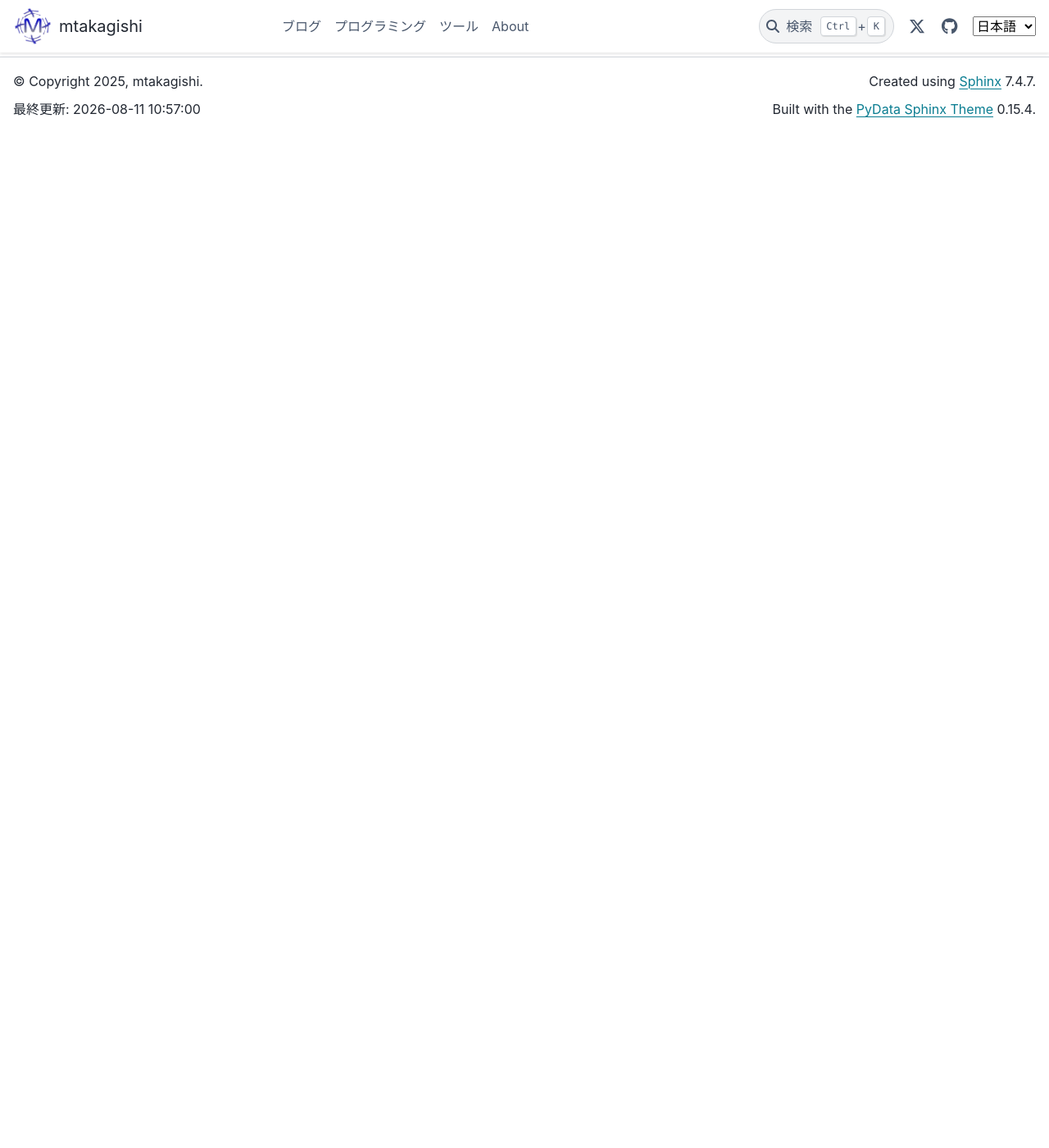
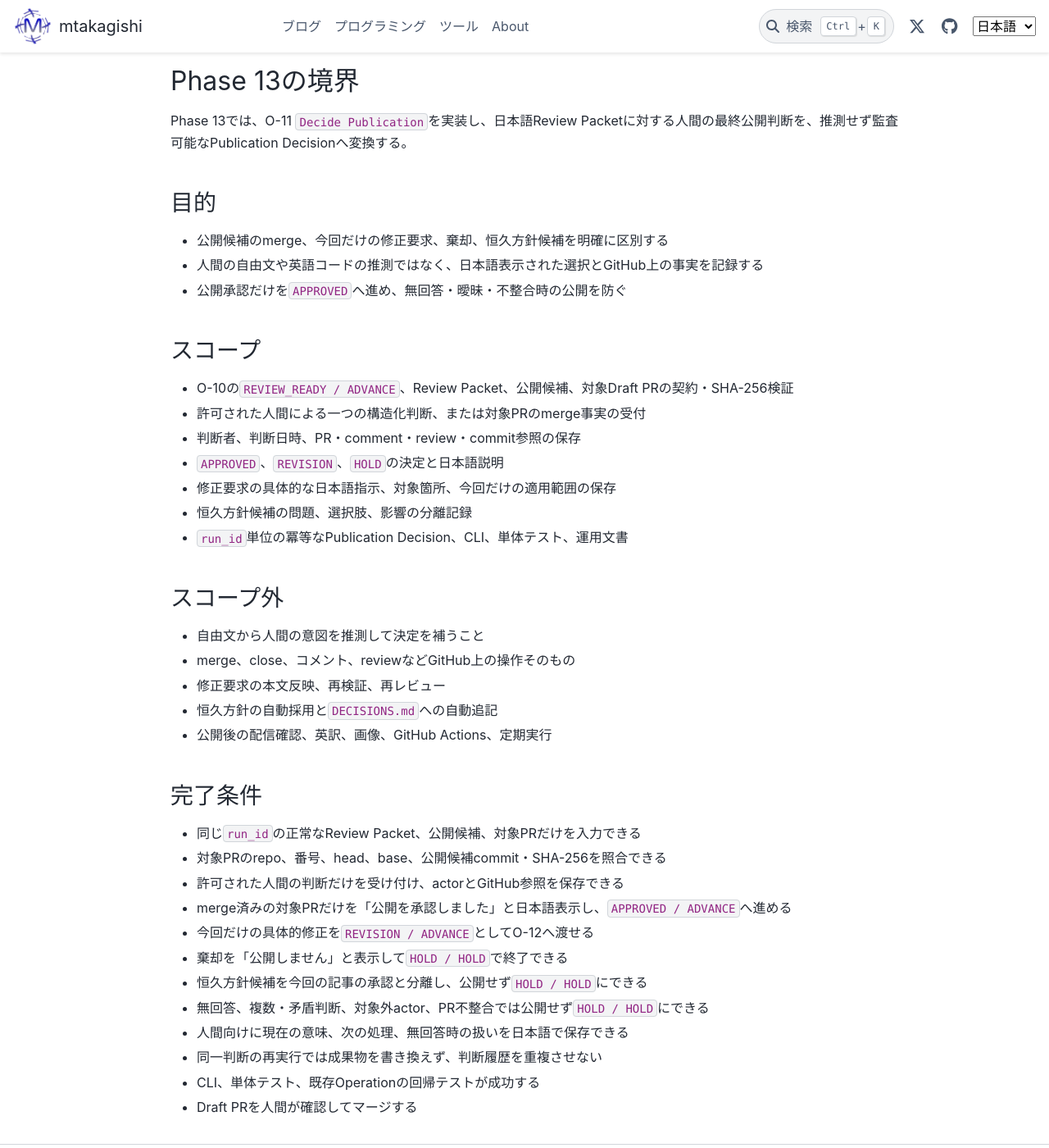
Before and after one commit to mtakagishi/note, a Sphinx documentation site: the page built from docs/agents/knowledge-harness/CHARTER.md, in a window 1280 px wide and 1400 px high, scrolled down 13638 px. Shown: the whole window at 82% size. Built offline with Sphinx 7.4.7 and the PyData theme 0.15.4, drawn with Linux system fonts in a browser that asks for light colours; before the commit the page ends 13800 px from its top, so only the background shows below that.

Commit message:
O-11 Decide Publicationの実装境界を定義 (#24)
* O-11 Decide Publicationの境界を定義

* Draft PRの状態を記録

---------

Co-authored-by: mtakagishi <mtakagishi+github@gimail.com>

```diff
--- a/docs/agents/knowledge-harness/CHARTER.md
+++ b/docs/agents/knowledge-harness/CHARTER.md
@@ -440,3 +440,46 @@ Phase 12では、O-10 `Prepare Review`を実装し、検証済みの日本語Dra
 - 同一入力では成果物やDraft PR準備情報を不要に書き換えない
 - CLI、単体テスト、既存Operationの回帰テストが成功する
 - Draft PRを人間が確認してマージする
+
+## Phase 13の境界
+
+Phase 13では、O-11 `Decide Publication`を実装し、日本語Review Packetに対する人間の最終公開判断を、推測せず監査可能なPublication Decisionへ変換する。
+
+### 目的
+
+- 公開候補のmerge、今回だけの修正要求、棄却、恒久方針候補を明確に区別する
+- 人間の自由文や英語コードの推測ではなく、日本語表示された選択とGitHub上の事実を記録する
+- 公開承認だけを`APPROVED`へ進め、無回答・曖昧・不整合時の公開を防ぐ
+
+### スコープ
+
+- O-10の`REVIEW_READY / ADVANCE`、Review Packet、公開候補、対象Draft PRの契約・SHA-256検証
+- 許可された人間による一つの構造化判断、または対象PRのmerge事実の受付
+- 判断者、判断日時、PR・comment・review・commit参照の保存
+- `APPROVED`、`REVISION`、`HOLD`の決定と日本語説明
+- 修正要求の具体的な日本語指示、対象箇所、今回だけの適用範囲の保存
+- 恒久方針候補の問題、選択肢、影響の分離記録
+- `run_id`単位の冪等なPublication Decision、CLI、単体テスト、運用文書
+
+### スコープ外
+
+- 自由文から人間の意図を推測して決定を補うこと
+- merge、close、コメント、reviewなどGitHub上の操作そのもの
+- 修正要求の本文反映、再検証、再レビュー
+- 恒久方針の自動採用と`DECISIONS.md`への自動追記
+- 公開後の配信確認、英訳、画像、GitHub Actions、定期実行
+
+### 完了条件
+
+- 同じ`run_id`の正常なReview Packet、公開候補、対象PRだけを入力できる
+- 対象PRのrepo、番号、head、base、公開候補commit・SHA-256を照合できる
+- 許可された人間の判断だけを受け付け、actorとGitHub参照を保存できる
+- merge済みの対象PRだけを「公開を承認しました」と日本語表示し、`APPROVED / ADVANCE`へ進める
+- 今回だけの具体的修正を`REVISION / ADVANCE`としてO-12へ渡せる
+- 棄却を「公開しません」と表示して`HOLD / HOLD`で終了できる
+- 恒久方針候補を今回の記事の承認と分離し、公開せず`HOLD / HOLD`にできる
+- 無回答、複数・矛盾判断、対象外actor、PR不整合では公開せず`HOLD / HOLD`にできる
+- 人間向けに現在の意味、次の処理、無回答時の扱いを日本語で保存できる
+- 同一判断の再実行では成果物を書き換えず、判断履歴を重複させない
+- CLI、単体テスト、既存Operationの回帰テストが成功する
+- Draft PRを人間が確認してマージする
```
Also changed, not shown: docs/agents/knowledge-harness/DECISIONS.md (+12 -0 lines), docs/agents/knowledge-harness/PIPELINE.md (+14 -8 lines), docs/agents/knowledge-harness/STATUS.md (+13 -7 lines).
